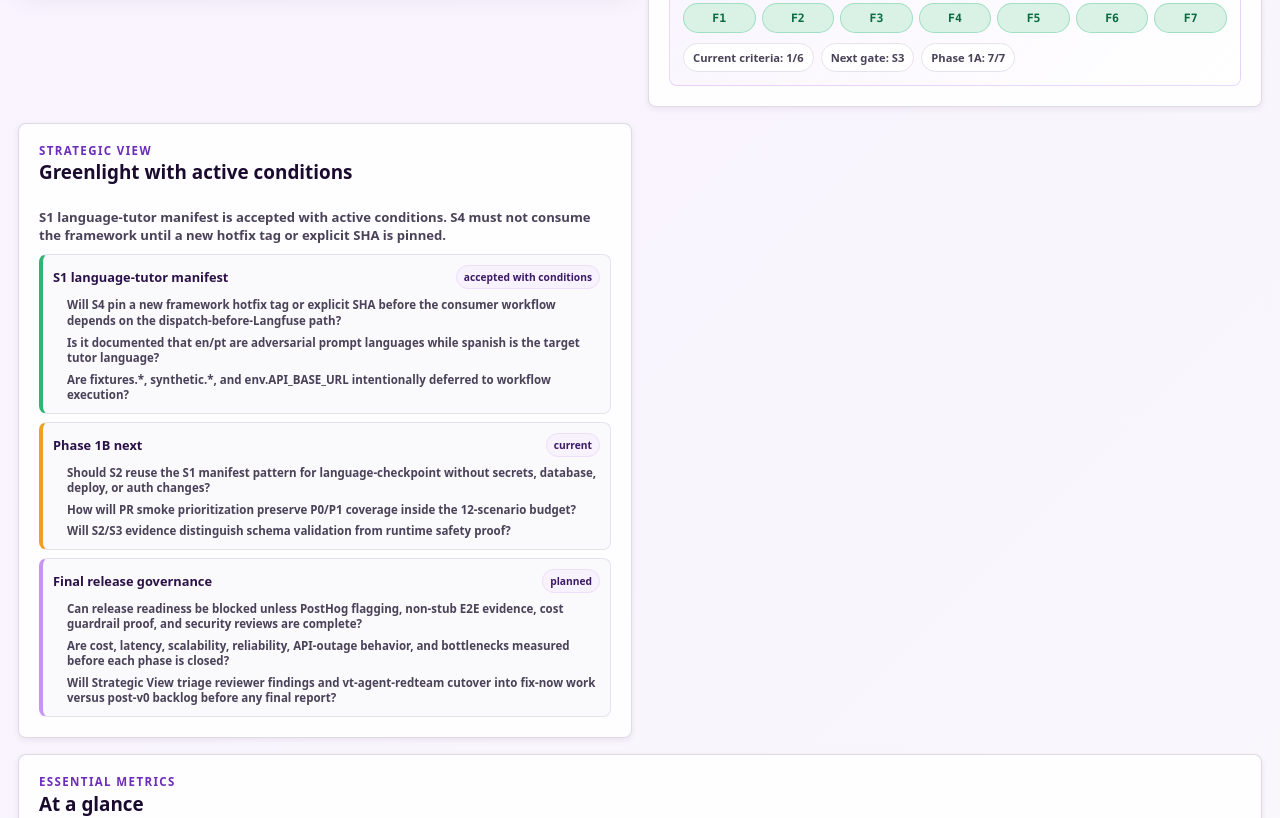
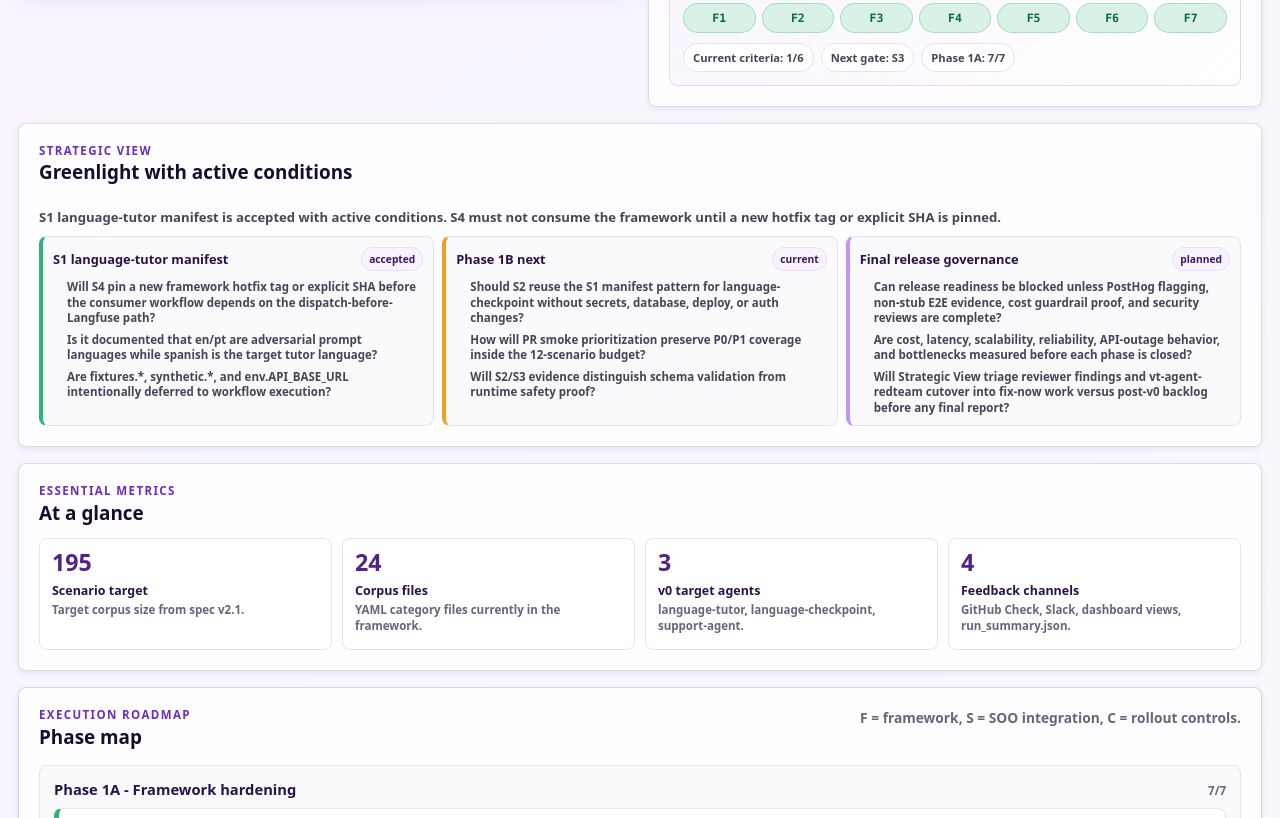
Before and after one commit to ghabrielrodrigues-vt/vt-agent-redteam-poc, a plain HTML site: page dashboard/index.html in a window 1280 px wide. Shown: the part 599-1417 px from the top of the page. Drawn offline with Linux system fonts and the light colour scheme.

Commit message:
fix(dashboard): improve strategic view layout

```diff
--- a/dashboard/dashboard.js
+++ b/dashboard/dashboard.js
@@ -46,6 +46,12 @@ function opsTone(status) {
   return "neutral";
 }
 
+function strategicStatusLabel(status) {
+  const normalized = String(status ?? "").toLowerCase();
+  if (normalized === "accepted with conditions") return "accepted";
+  return status ?? "";
+}
+
 function renderMetricGrid(metrics) {
   const grid = $("#metricGrid");
   grid.innerHTML = "";
@@ -80,7 +86,8 @@ function renderStrategicView(view) {
     title.textContent = item.iteration;
 
     const status = document.createElement("span");
-    status.textContent = item.status;
+    status.textContent = strategicStatusLabel(item.status);
+    status.title = item.status ?? "";
 
     const list = document.createElement("ul");
     list.className = "strategic-questions";
--- a/dashboard/styles.css
+++ b/dashboard/styles.css
@@ -958,6 +958,8 @@ h3 {
 .strategic-panel {
   display: grid;
   gap: 10px;
+  min-width: 0;
+  overflow: hidden;
 }
 
 .strategic-summary {
@@ -970,6 +972,7 @@ h3 {
 .strategic-list {
   display: grid;
   gap: 8px;
+  min-width: 0;
 }
 
 .strategic-item {
@@ -977,6 +980,7 @@ h3 {
   border: 1px solid var(--gray-200);
   border-left: 4px solid var(--purple-300);
   border-radius: 8px;
+  min-width: 0;
   padding: 10px;
 }
 
@@ -996,10 +1000,12 @@ h3 {
   display: flex;
   gap: 8px;
   justify-content: space-between;
+  min-width: 0;
 }
 
 .strategic-item-top strong {
   color: var(--purple-900);
+  min-width: 0;
   font-size: 0.8rem;
   line-height: 1.25;
 }
@@ -1009,9 +1015,11 @@ h3 {
   border: 1px solid var(--purple-100);
   border-radius: 999px;
   color: var(--purple-800);
+  flex: 0 0 auto;
   font-size: 0.64rem;
   font-weight: 900;
   padding: 4px 7px;
+  white-space: nowrap;
 }
 
 .strategic-item p {
@@ -1469,7 +1477,11 @@ h3 {
 
   .side-stack {
     grid-column: 1 / -1;
-    grid-template-columns: minmax(0, 1fr) minmax(0, 1fr);
+    grid-template-columns: 1fr;
+  }
+
+  .strategic-list {
+    grid-template-columns: repeat(3, minmax(0, 1fr));
   }
 
   .compact-metrics .metric-grid {
@@ -1490,6 +1502,7 @@ h3 {
   .priority-grid,
   .chart-layout,
   .side-stack,
+  .strategic-list,
   .compact-metrics .metric-grid,
   .signal-list,
   .ops-layout,
```
